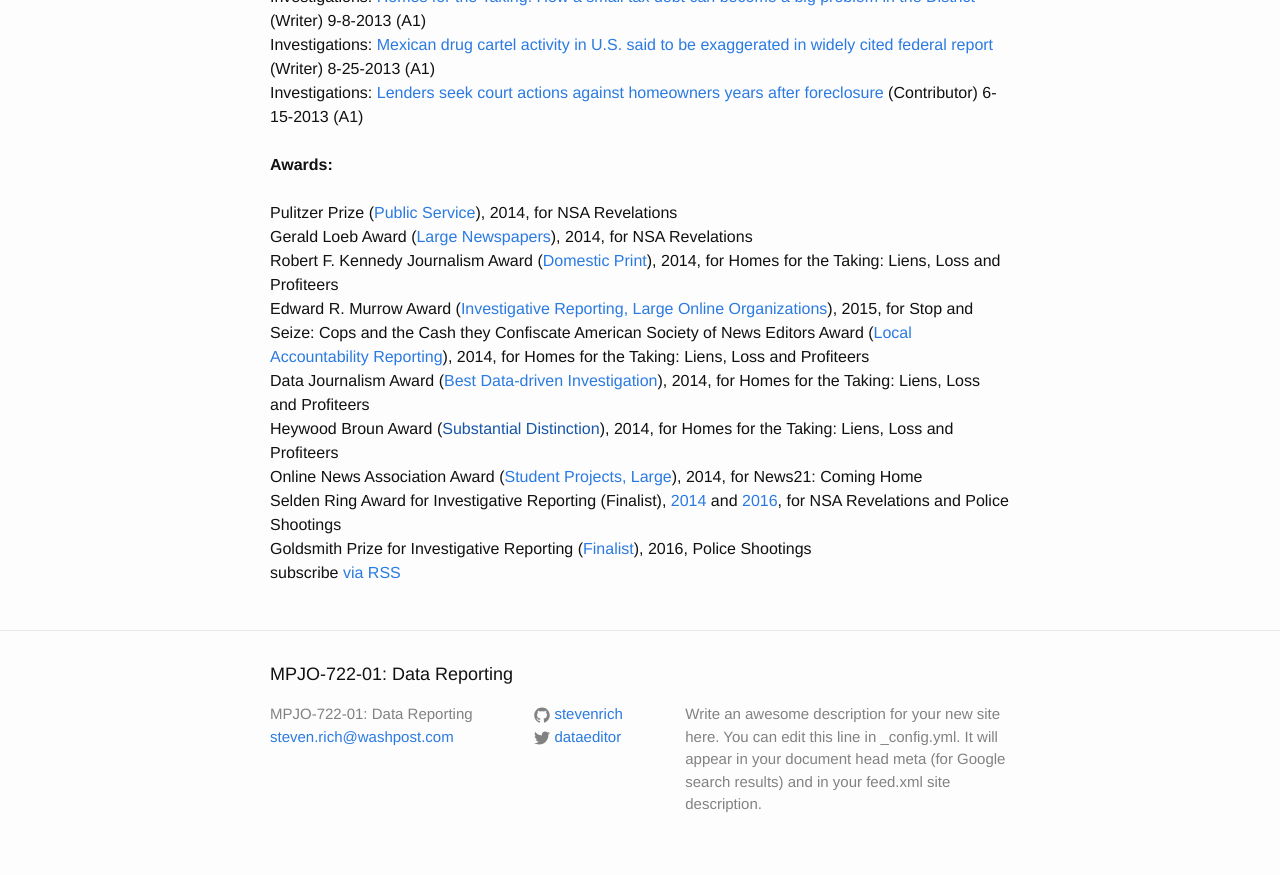
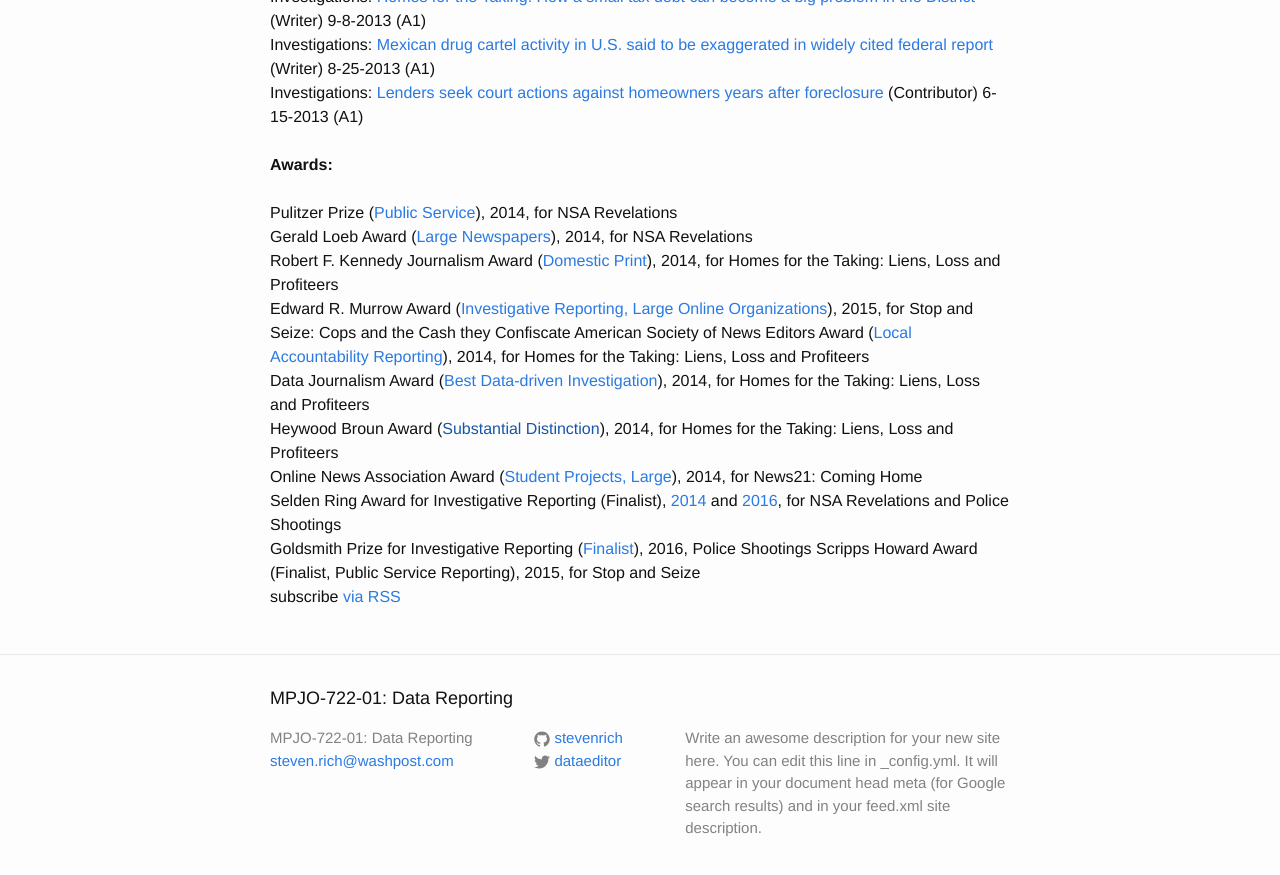
Before and after one commit to stevenrich-zz/stevenrich.github.io, a Jekyll site: the page built from clips.html, in a window 1280 px wide and 900 px high, scrolled down 3536 px. Shown: the top 875 px of the window. Built offline with Jekyll 4.4.1, drawn with Linux system fonts in a browser that asks for light colours.

Commit message:
Update clips.html

```diff
--- a/clips.html
+++ b/clips.html
@@ -114,6 +114,7 @@
   Online News Association Award (<a href="http://journalists.org/awards/2014-awards/">Student Projects, Large</a>), 2014, for News21: Coming Home<br>
   Selden Ring Award for Investigative Reporting (Finalist), <a href="http://annenberg.usc.edu/news/around-usc-annenberg/milwaukee-journal-sentinel-team-wins-2014-usc-annenberg-selden-ring-award">2014</a> and <a href="http://annenberg.usc.edu/news/awards/%E2%80%9Cseafood-slaves%E2%80%9D-associated-press-wins-usc-annenberg%E2%80%99s-2016-selden-ring-award">2016</a>, for NSA Revelations and Police Shootings<br>
   Goldsmith Prize for Investigative Reporting (<a href="http://shorensteincenter.org/goldsmith-awards-finalists-2016/">Finalist</a>), 2016, Police Shootings
+  Scripps Howard Award (Finalist, Public Service Reporting), 2015, for Stop and Seize
 
   <p class="rss-subscribe">subscribe <a href="{{ "/feed.xml" | prepend: site.baseurl }}">via RSS</a></p>
 
```
